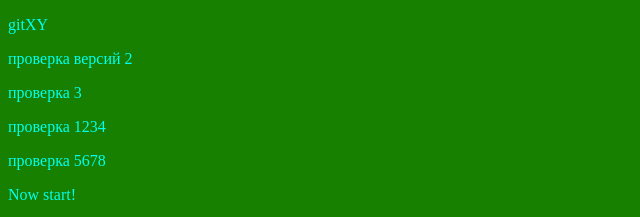
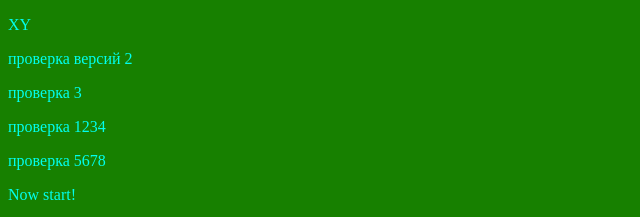
Before and after one commit to StanislavZyuzko/ADV-proj, a plain HTML site: page index.html in a window 1280 px wide. Shown: the top 217 px of the page, 0-640 px from the left. Drawn offline with Linux system fonts and the light colour scheme.

Commit message:
no  gitignore

```diff
--- a/index.html
+++ b/index.html
@@ -12,7 +12,7 @@
 
 
 
-    <p> gitXY</p>
+    <p> XY</p>
     <p>проверка версий 2</p>
     <p>проверка 3</p>
     <p>проверка 1234</p>
```
